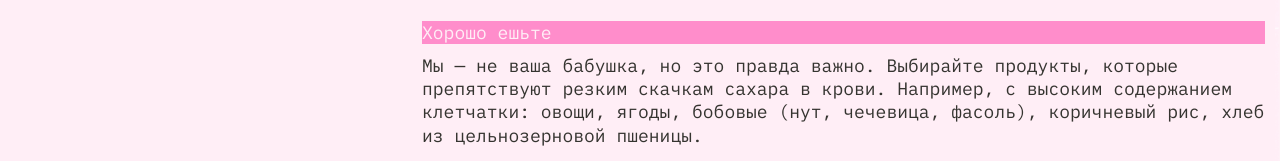
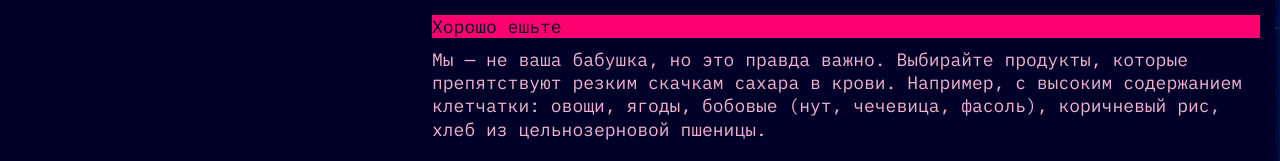
Before and after one commit to plntrtkv/slozhno-sosredotochitsya-ad, a plain HTML site: page index.html in a window 1280 px wide. Shown: the part 2371-2532 px from the top of the page. Drawn offline with Linux system fonts and the light colour scheme.

Commit message:
Правки в темную тему

```diff
--- a/styles/globals.css
+++ b/styles/globals.css
@@ -4,7 +4,6 @@ body {
   max-inline-size: 1440px;
   margin: 0;
   padding: 0;
-  min-height: 100vh;
 }
 
 *,
--- a/styles/light.css
+++ b/styles/light.css
@@ -4,7 +4,7 @@
   переключая тему
 */
 
- :root.theme-light {
+ /* :root.theme-light {
   --main-color: #ffeef6;
   --accent-color: #FF8DCB;
   --text-color: #353430;
@@ -29,3 +29,15 @@
   --page-bg-image: url('../images/cover-image-light.png');
   }
 }
+
+.header__theme-menu-item {
+  color: var(--text-color);
+}
+
+.section-title {
+  color: var(--text-color);
+}
+
+.title-decor {
+  color: var(--text-color);
+} */
--- a/styles/style.css
+++ b/styles/style.css
@@ -396,10 +396,19 @@ footer {
   }
 }
 
-@media (min-width: 1024px) {
+@media (min-width: 1023px) {
   .header {
     height: 768px;
   }
+
+  .tip:nth-child(4) {
+    margin-top: -12px;
+  }
+
+  .tips-section {
+    padding-bottom: 55px;
+  }
+
   .header__theme-menu {
     right: auto;
     top: auto;
@@ -411,6 +420,7 @@ footer {
   .gallery-section {
     padding: 0 5px;
     margin-top: -18px;
+    max-height: 1296px;
   }
 
   .middle-section-content {
@@ -425,10 +435,12 @@ footer {
     gap: 10px;
     padding-top: 20px;
   }
+
   main {
-    padding-left: 10px;
-    padding-right: 10px;
+    padding-left: 20px;
+    padding-right: 15px;
   }
+
   footer {
     min-height: 768px;
   }
```
